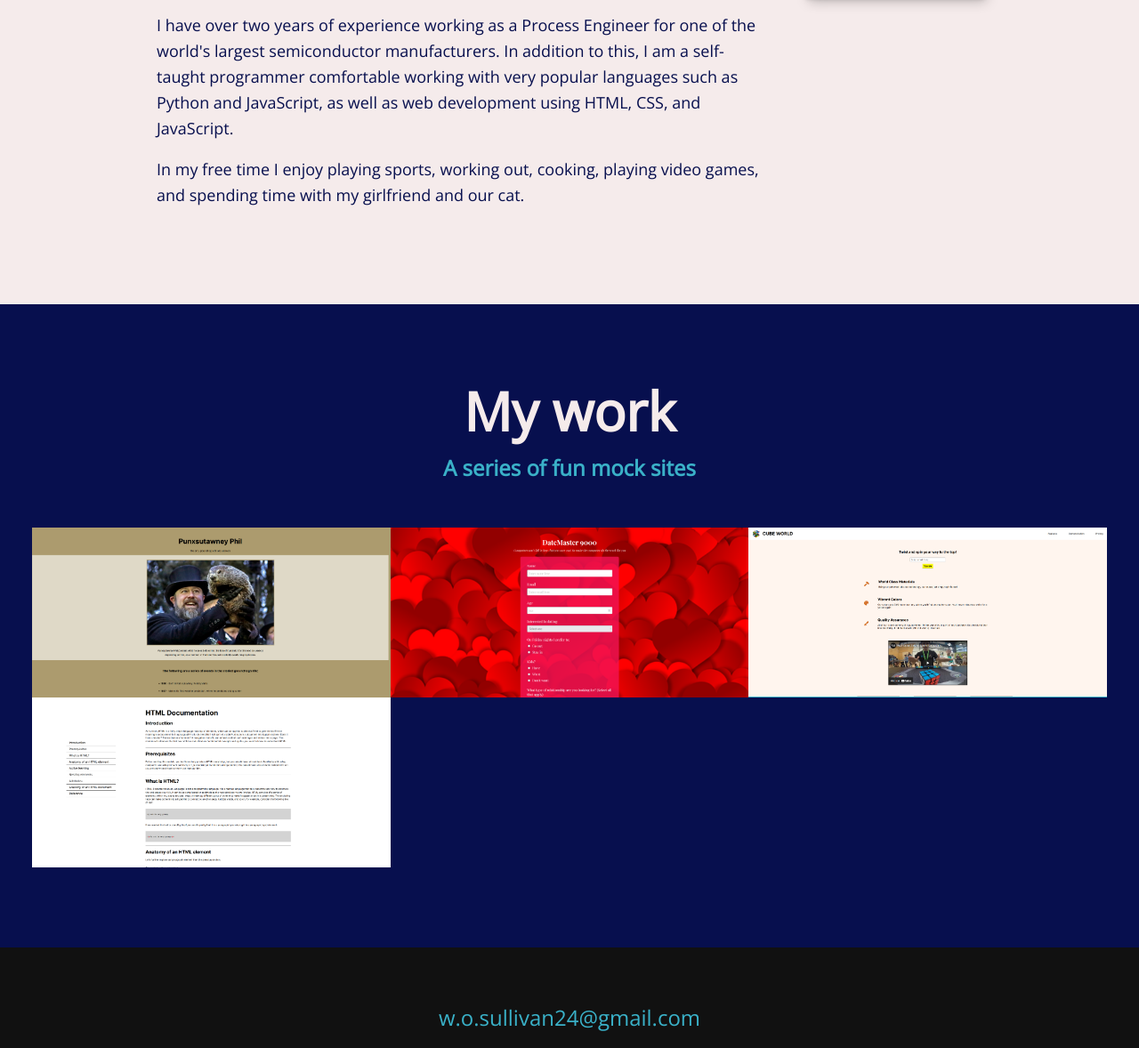
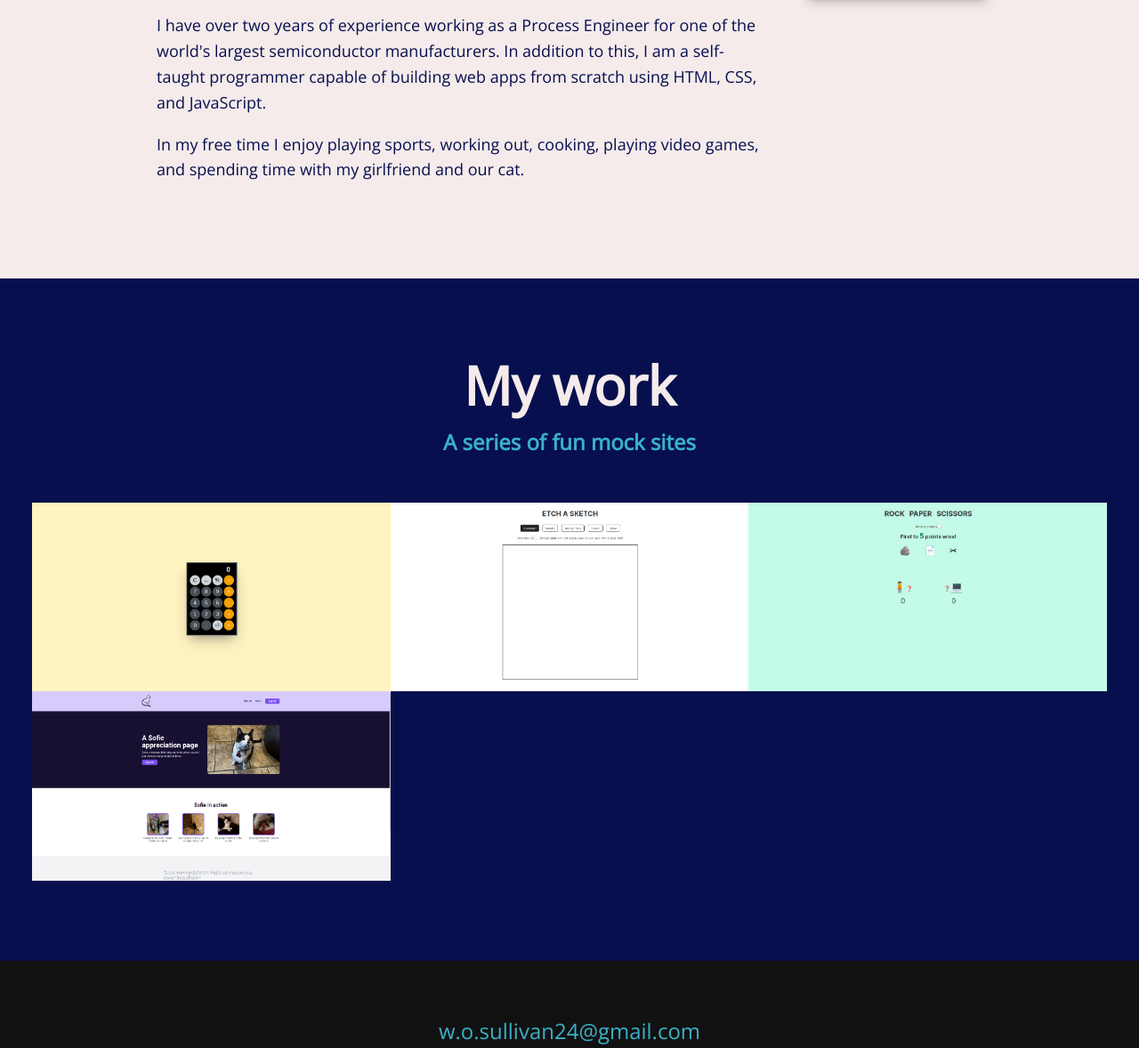
Before and after one commit to bsul24/Portfolio, a plain HTML site: page index.html in a window 1280 px wide. Shown: the part 1422-2600 px from the top of the page at 89% size. Drawn offline with nearby package versions, Linux system fonts and the light colour scheme; a script that the page names is missing.

Commit message:
Update my work section with new project links and screenshots of the projects

```diff
--- a/index.html
+++ b/index.html
@@ -3,7 +3,7 @@
   <head>
     <meta charset="UTF-8" />
     <meta name="viewport" content="width=device-width, initial-scale=1.0" />
-    <title>Willam Sullivan Personal Portfolio Website</title>
+    <title>Bill Sullivan Personal Portfolio Website</title>
     <script
       src="https://kit.fontawesome.com/d6e1282c39.js"
       crossorigin="anonymous"
@@ -101,9 +101,8 @@
         <p>
           I have over two years of experience working as a Process Engineer for
           one of the world's largest semiconductor manufacturers. In addition to
-          this, I am a self-taught programmer comfortable working with very
-          popular languages such as Python and JavaScript, as well as web
-          development using HTML, CSS, and JavaScript.
+          this, I am a self-taught programmer capable of building web apps from
+          scratch using HTML, CSS, and JavaScript.
         </p>
         <p>
           In my free time I enjoy playing sports, working out, cooking, playing
@@ -128,21 +127,21 @@
       <div class="portfolio">
         <!-- Portfolio item 1 -->
         <a
-          href="https://bsul24.github.io/P-Phil-Tribute-Page/"
+          href="https://calculator-by-bill.netlify.app/"
           target="_blank"
           class="portfolio__item"
         >
-          <img src="images/punxPhilPic.png" alt="" class="portfolio__img" />
+          <img src="images/calculator.png" alt="" class="portfolio__img" />
         </a>
 
         <!-- Portfolio item 2 -->
         <a
-          href="https://bsul24.github.io/DateMaster-9000/"
+          href="https://etch-a-sketch-by-bill.netlify.app/"
           target="_blank"
           class="portfolio__item"
         >
           <img
-            src="images/dateMaster9000Pic.png"
+            src="images/etch-a-sketch-sc.png"
             alt=""
             class="portfolio__img"
           />
@@ -150,21 +149,21 @@
 
         <!-- Portfolio item 3 -->
         <a
-          href="https://bsul24.github.io/Cube-World/"
+          href="https://rock-paper-scissors-by-bill.netlify.app/"
           target="_blank"
           class="portfolio__item"
         >
-          <img src="images/cubeWorldPic.png" alt="" class="portfolio__img" />
+          <img src="images/rpc-sc.png" alt="" class="portfolio__img" />
         </a>
 
         <!-- Portfolio item 4 -->
         <a
-          href="https://bsul24.github.io/HTML-Documentation/"
+          href="https://sofie-appreciation-page.netlify.app/"
           target="_blank"
           class="portfolio__item"
         >
           <img
-            src="images/htmldocumentationpic.png"
+            src="images/sofie-appreciation-sc.png"
             alt=""
             class="portfolio__img"
           />
```
Also changed, not shown: images/calculator.png (added), images/etch-a-sketch-sc.png (added), images/rpc-sc.png (added), images/sofie-appreciation-sc.png (added).
